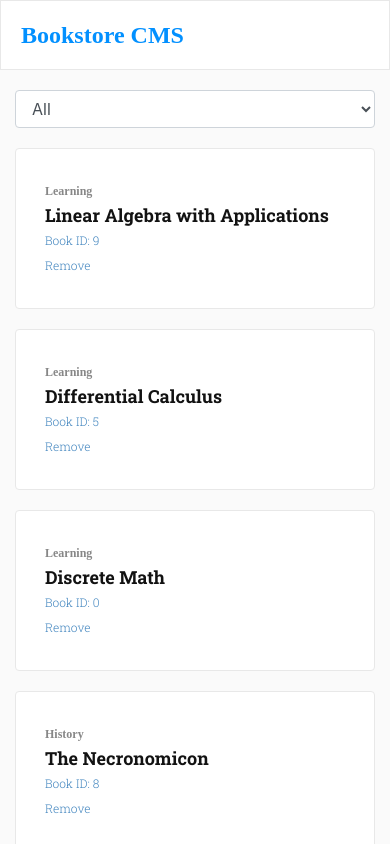
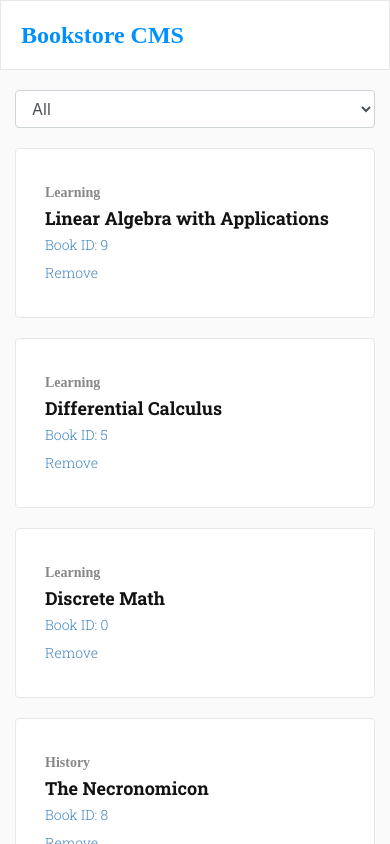
Before and after one commit to oscardelalanza/book-store, a React (Create React App) app: page / in a window 390 px wide. Shown: the top 844 px of the page. Built offline with nearby package versions, Linux system fonts and the light colour scheme; a web font is replaced by a local one.

Commit message:
booklist update

```diff
--- a/src/assets/css/app.css
+++ b/src/assets/css/app.css
@@ -76,7 +76,8 @@ header {
   .books-list {
     width: 100%;
     display: flex;
-    flex-wrap: wrap; }
+    flex-wrap: wrap;
+    padding-bottom: 20px; }
     .books-list .filter {
       width: 100%; }
   thead tr {
@@ -87,15 +88,15 @@ header {
     margin-top: 20px; }
     .book .category {
       order: 1;
-      font-size: 12px !important; }
+      font-size: 14px !important; }
     .book .title {
       order: 2;
       font-size: 18px !important; }
     .book .id, .books-list .book .remove button {
       order: 3;
-      font-size: 12px !important; }
+      font-size: 14px !important; }
     .book .remove {
       order: 4; }
       .book .remove button {
         padding: 5px 0 5px 0;
-        font-size: 12px !important; } }
+        font-size: 14px !important; } }
--- a/src/assets/sass/_media-queries.scss
+++ b/src/assets/sass/_media-queries.scss
@@ -25,6 +25,7 @@
     width: 100%;
     display: flex;
     flex-wrap: wrap;
+    padding-bottom: 20px;
 
     .filter {
       width: 100%;
@@ -44,7 +45,7 @@
 
     .category {
       order: 1;
-      font-size: 12px !important;
+      font-size: 14px !important;
     }
 
     .title {
@@ -54,7 +55,7 @@
 
     .id {
       order: 3;
-      font-size: 12px !important;
+      font-size: 14px !important;
     }
 
     .remove {
@@ -62,7 +63,7 @@
 
       button {
         padding: 5px 0 5px 0;
-        font-size: 12px !important;
+        font-size: 14px !important;
       }
     }
   }
```
